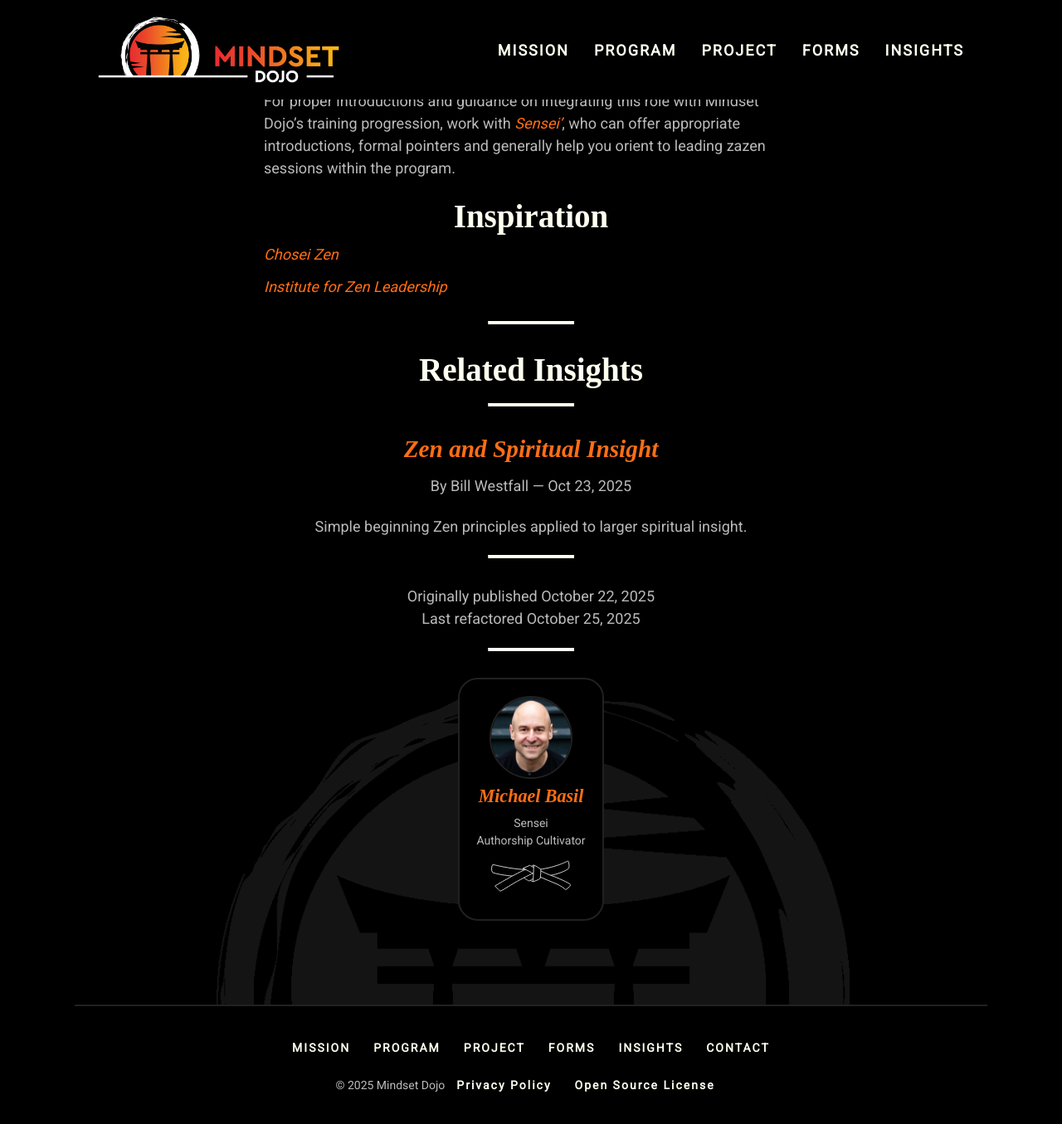
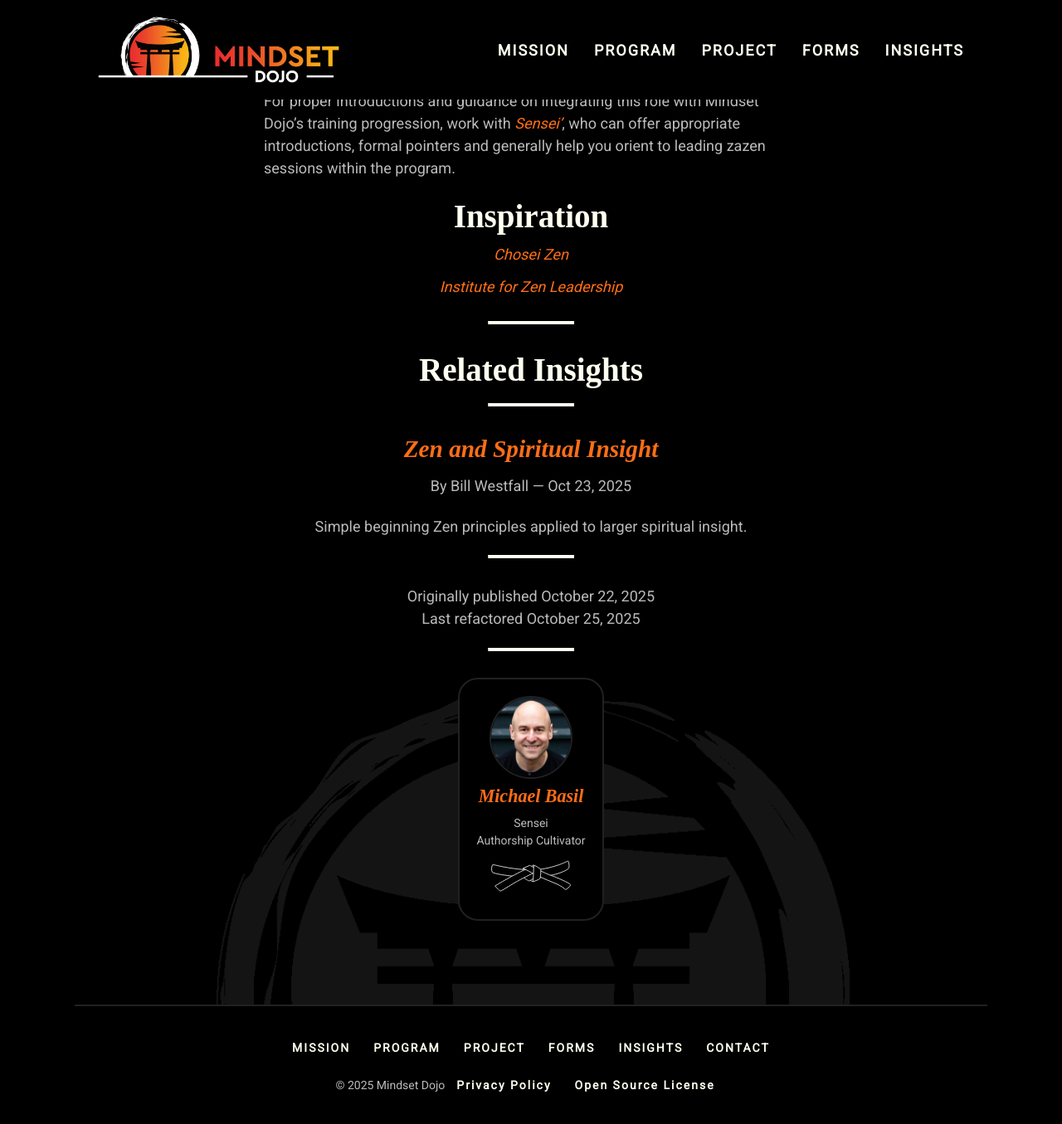
Before and after one commit to mindset-dojo/mindset-dojo.github.io, a Jekyll site: the page built from _forms/jiki.md, in a window 1280 px wide and 1400 px high, scrolled down 763 px. Shown: the top 1355 px of the window at 83% size. Built offline with Jekyll 4.4.1, drawn with Linux system fonts in a browser that asks for light colours; some web fonts are replaced.

Commit message:
fix: inspiration list centering for forms

```diff
--- a/assets/css/04-components-3-content.css
+++ b/assets/css/04-components-3-content.css
@@ -144,4 +144,8 @@
     margin-top: 1rem;
   }
 
+  main h2#inspiration + ul {
+    text-align: center;
+  }
+
 }
```
